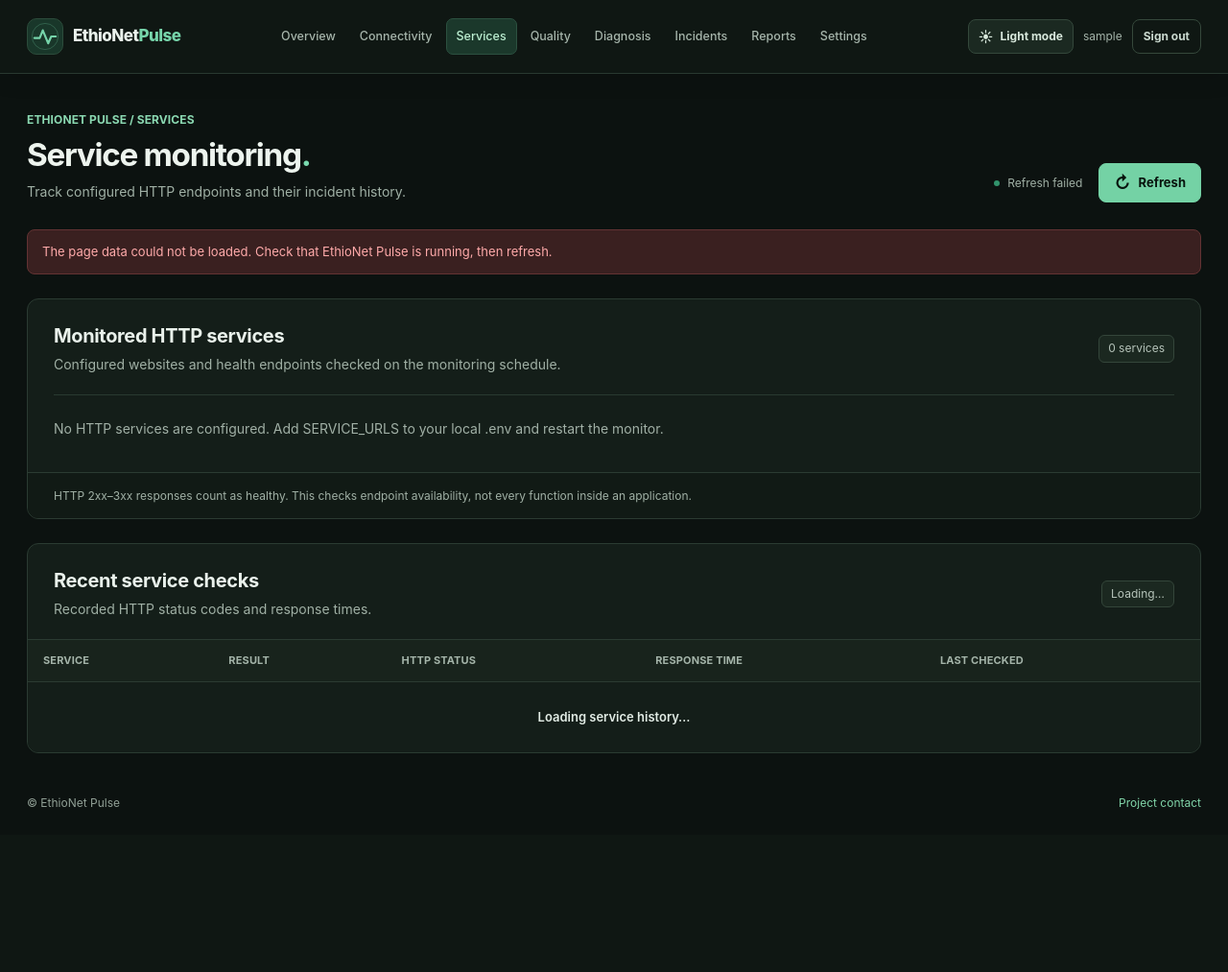
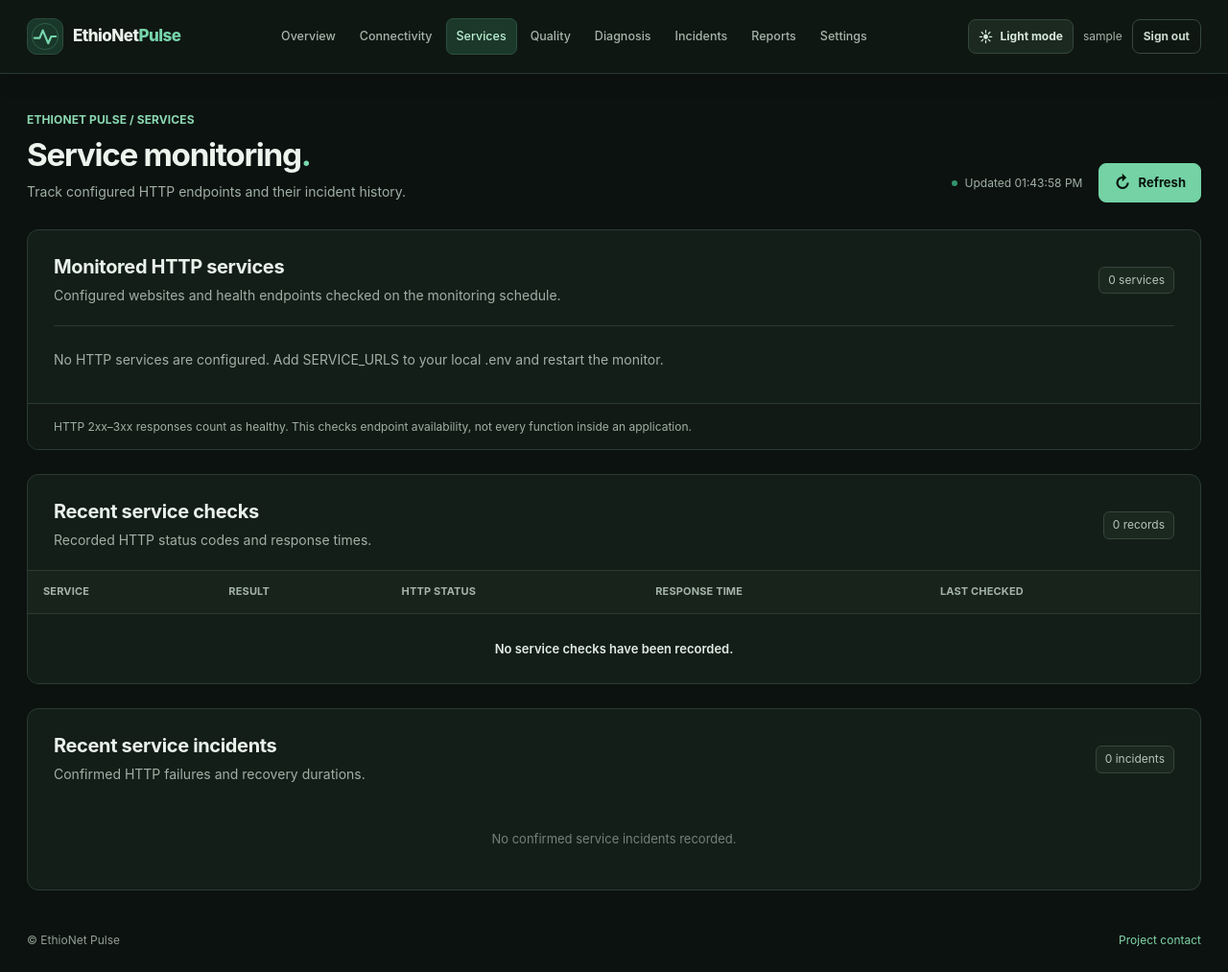
Before and after one commit to Ezra2121-et/ethionet-pulse, a FastAPI app: page /dashboard/services in a window 1280 px wide. Shown: the whole page at 96% size. Before the commit the page ends 843 px from the top, so only its background shows below. Run offline with FastAPI, Linux system fonts and the light colour scheme; the visitor is signed in with stand-in values (Sample User, id 1); data comes from the database, SQL or seed files in the repository; data that the repository does not hold is empty.

Commit message:
Keep incident history available on monitoring feature pages

```diff
--- a/app/templates/dashboard_services.html
+++ b/app/templates/dashboard_services.html
@@ -19,4 +19,13 @@
     <tbody id="service-history-list"><tr><td colspan="5" class="loading-row">Loading service history…</td></tr></tbody>
   </table></div>
 </section>
+
+<section class="panel section-gap">
+  <div class="panel-heading">
+    <div><h2>Recent service incidents</h2><p class="panel-subtitle">Confirmed HTTP failures and recovery durations.</p></div>
+    <span class="count-label" id="service-incident-count">0 incidents</span>
+  </div>
+  <div class="service-outage-list" id="service-outage-list"><div class="loading-row">Loading service incidents…</div></div>
+</section>
+
 {% endblock %}
```
